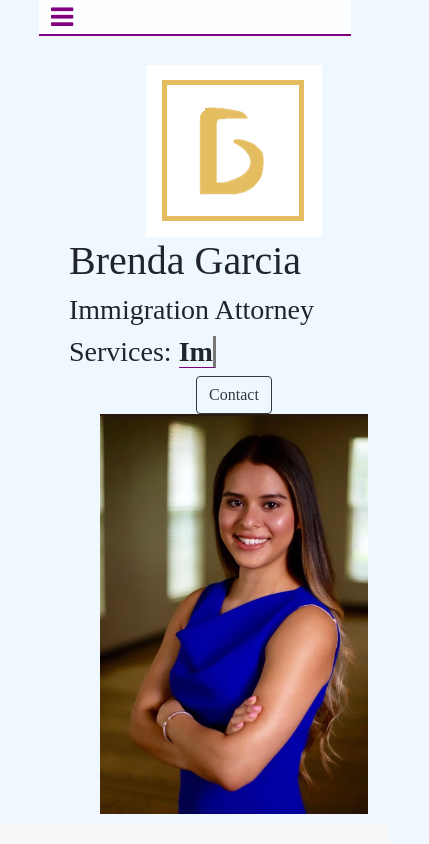
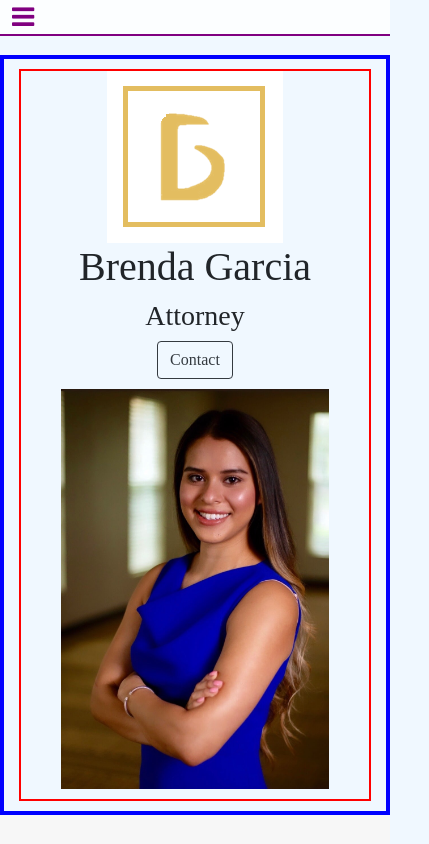
Before and after one commit to jgarcia1931/LawSite, a plain HTML site: page index.html in a window 390 px wide. Shown: the top 844 px of the page, 429 px wide, since content can reach past the window. Drawn offline with nearby package versions, Linux system fonts and the light colour scheme; a script that the page names is missing; a web font is replaced by a local one.

Commit message:
fixed responsiveness

```diff
--- a/css/style2.css
+++ b/css/style2.css
@@ -18,7 +18,7 @@ body{
 
 .navbar{
     border-bottom: 2px solid purple;
-    /*max-width: 992px;*/
+    max-width: 992px;
     margin-left: 10%;
     margin-right: 10%;
     padding: 0;
@@ -56,14 +56,16 @@ body{
     margin-top: 55px !important;
     /*max-width: 992px !important;*/
     height: 50%;
-    margin-left: 10%;
-    margin-right: 10%;
+    width: 100%;
+    max-width: 992px;
+    /*margin-left: 10%;*/
+    /*margin-right: 10%;*/
     padding-top: 10px;
     padding-bottom: 10px;
     display: flex;
     align-items: center;
     justify-content: center;
-    /*border: blue solid 4px;*/
+    border: blue solid 4px;
 }
 
 #bannerRow {
@@ -71,13 +73,14 @@ body{
     padding: 0;
     padding-left: 0;
     padding-right: 0;
-    /*border: red solid 2px;*/
+    border: red solid 2px;
 }
 
 #profileDiv {
     display: flex;
     align-items: center;
     justify-content: center;
+    padding: 10px;
 }
 
 #profile {
@@ -97,11 +100,6 @@ body{
     backdrop-filter: grayscale(100%);
 }
 
-
-
-
-
-
 /*!* Cursor *!*/
 /*.txt-type > .txt {*/
 /*    border-right: 0.2rem solid #777;*/
@@ -112,10 +110,6 @@ body{
     font-weight: 600;
     border-bottom: 1px solid purple;
 }
-
-
-
-
 
 /*#services {*/
 /*    padding-top: 5px;*/
--- a/index.html
+++ b/index.html
@@ -19,7 +19,7 @@
 
     <!-- Nav Bar-->
     <section id="header">
-        <nav id="testnav" class="navbar navbar-expand-md fixed-top">
+        <nav id="testnav" class="navbar navbar-expand-md fixed-top mx-auto">
                 <button class="navbar-toggler" type="button" data-toggle="collapse"
                         data-target="#navbarNavAltMarkup" aria-controls="navbarNavAltMarkup"
                         aria-expanded="false" aria-label="Toggle navigation">
@@ -46,15 +46,15 @@
 
     <div id="banner" class="container">
         <div id="bannerRow" class="row">
-            <div class="col-sm-12 col-md-6 col-lg-6 col-xl-6">
-                <img class="d-block mx-auto" src="img/5.png" alt="">
+            <div class="col-sm-12 col-md-6 col-lg-6 col-xl-6 mx-auto text-center">
+                <img src="img/5.png" alt="">
                 <h1>Brenda Garcia</h1>
-                <h3 >Immigration Attorney</h3>
-                <h3 class="txt-type"
-                    data-wait="3000"
-                    data-words='["Immigration", "Visas", "DACA", "Accidents"]'>Servicing:
-                </h3>
-                <button type="button" class="btn btn-outline-dark d-block mx-auto">Contact</button>
+                <h3>Attorney</h3>
+<!--                <h3 class="txt-type"-->
+<!--                    data-wait="3000"-->
+<!--                    data-words='["Immigration", "Visas", "DACA", "Accidents"]'>Servicing:-->
+<!--                </h3>-->
+                <button type="button" class="btn btn-outline-dark">Contact</button>
             </div>
             <div id="profileDiv" class="col-sm-12 col-md-6 col-lg-6 col-xl-6">
                 <img id="profile" src="img/7E5ACB6C-3C4E-4019-A57C-159694DE97C5.jpeg" alt="Brenda Garcia">
```
